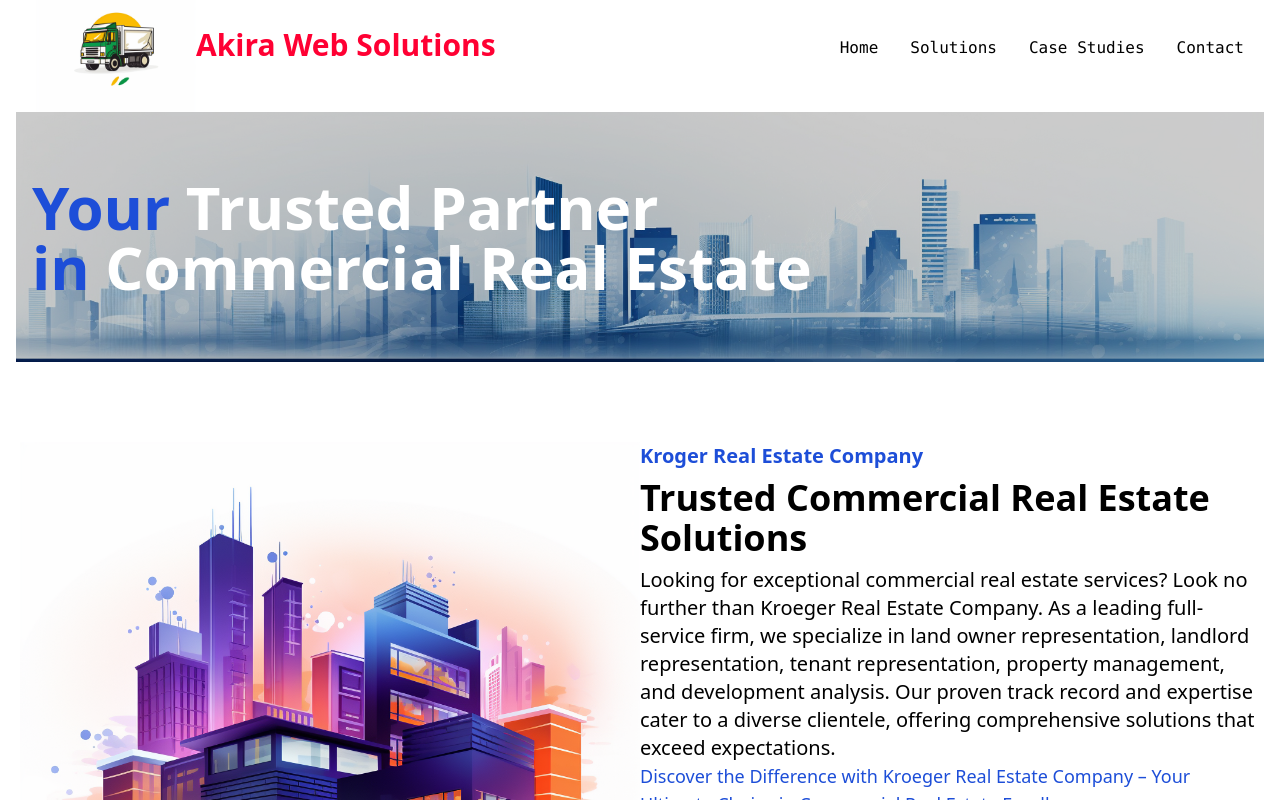
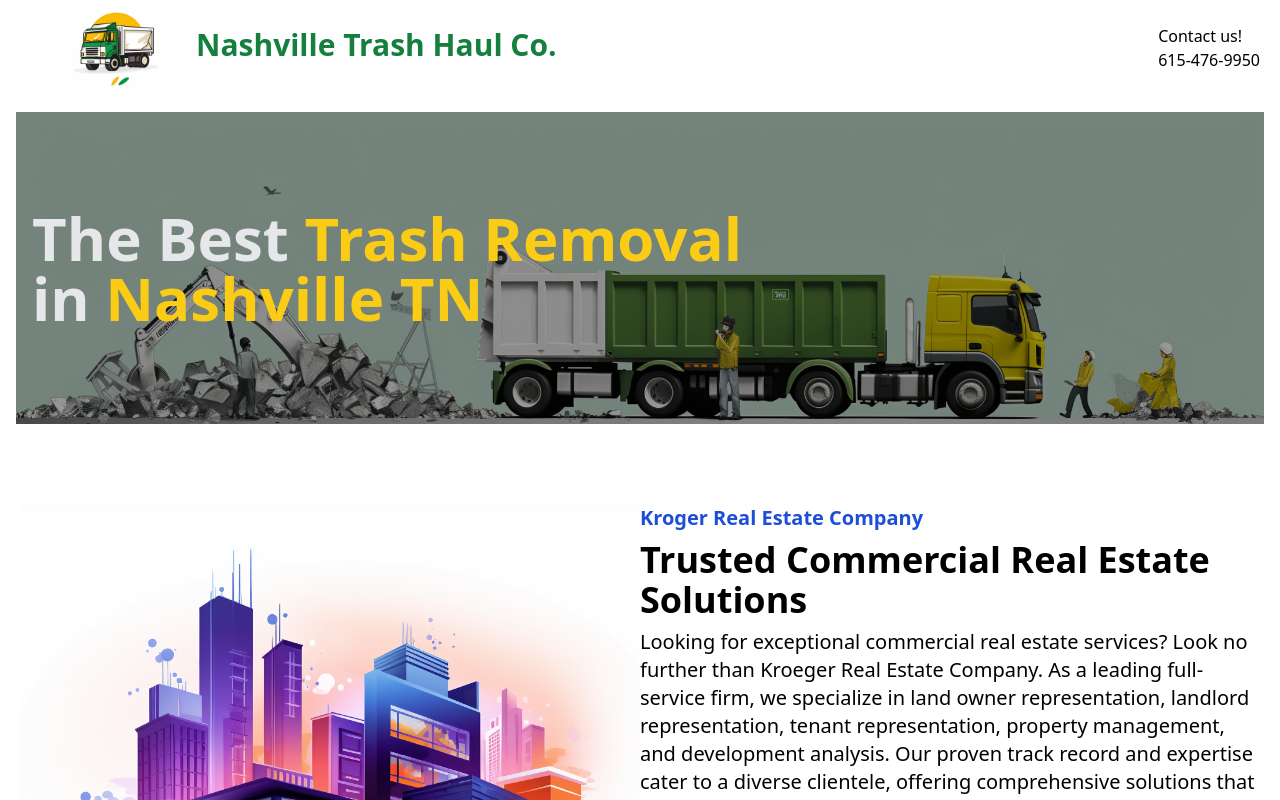
Before and after one commit to ryanhood10/trash-haul, a React (Create React App) app: page / in a window 1280 px wide. Shown: the top 800 px of the page. Built offline with nearby package versions, Linux system fonts and the light colour scheme.

Commit message:
added Hero

```diff
--- a/package.json
+++ b/package.json
@@ -3,6 +3,7 @@
   "version": "0.1.0",
   "private": true,
   "dependencies": {
+    "@fortawesome/fontawesome-svg-core": "^6.4.2",
     "@fortawesome/free-brands-svg-icons": "^6.4.2",
     "@fortawesome/free-solid-svg-icons": "^6.4.2",
     "@fortawesome/react-fontawesome": "^0.2.0",
@@ -17,6 +18,7 @@
     "react-icons": "^4.11.0",
     "react-router-dom": "^6.17.0",
     "react-scripts": "5.0.1",
+    "react-typed": "^1.2.0",
     "tailwindcss": "^3.3.5",
     "web-vitals": "^2.1.4"
   },
--- a/src/App.js
+++ b/src/App.js
@@ -6,6 +6,7 @@
 import Contact from './components/Contact';
 // import HeadlineCards from './compenents/HeadlineCards';
 import OtherHero from './components/OtherHero';
+import Hero from './components/Hero';
 import './index.css';
 
 
@@ -29,27 +30,11 @@
           <Route
             path="/"
             element={<React.Fragment>
-              <OtherHero />
+              <Hero />
         <Engagement />
         <Contact />
             </React.Fragment>
             }
-          />
-
-          <Route
-            path="/solutions"
-            element={<React.Fragment>
-              <OtherHero />
-              <Contact />
-
-            </React.Fragment>}
-          />
-          <Route
-            path="/contact"
-            element={<React.Fragment>
-              <OtherHero />
-              <Contact />
-            </React.Fragment>}
           />
 
         </Routes>
--- a/src/components/Header.js
+++ b/src/components/Header.js
@@ -15,83 +15,16 @@
 
   return (
     <header>
-      <nav className='flex justify-between items-center h-24 max-w-[1240px] mx-auto text-white'>
-        <h1 className='text-3xl font-bold text-[#FF0033] m-4'> <img className="h-40 inline-block" src={Logo} alt="Akira Logo" ></img>Akira Web Solutions</h1>
-        <ul className='hidden md:flex font-mono text-black'>
-          <li className='p-4' >
-            <Link to="/" className={location.pathname === '/' ? 'active' : ''}>
-              Home
+      <nav className='flex justify-between  items-center h-24 max-w-[1240px] mx-auto'>
+        <Link to="/" className={location.pathname === '/' ? 'active' : ''}>
+        <h1 className='text-3xl font-bold text-green-700 m-4'>
+        <img className="h-40 inline-block" src={Logo} alt="Our Logo" ></img>Nashville Trash Haul Co.</h1>
             </Link>
-          </li>
-          <li className='p-4'>
-            <Link
-              to="/solutions"
-              className={location.pathname === '/schedule' ? 'active' : ''}
-            >
-              Solutions
-            </Link>
-          </li>
-          <li className='p-4'>
-            <Link
-              to="/CaseStudies"
-              className={location.pathname === '/news' ? 'active' : ''}
-            >
-              Case Studies
-            </Link>
-          </li>
-          <li className='p-4'>
-            <Link
-              to="/connect"
-              className={location.pathname === '/contact' ? 'active' : ''}
-            >
-              Contact
-            </Link>
-          </li>
-        </ul>
 
-
-        <div onClick={handleNav} className='block md:hidden fixed top-5 right-6 text-black'>
-          {/* if else statement to show navbar state */}
-          {!nav ? <AiOutlineClose size={20}/> :    <AiOutlineMenu size={20} /> }
-        </div>
-
-    {/* Second menu (for side Navbar) */}
-
-        <div className={!nav ? 'fixed left-0 top-0 w-[60%] h-full border-r border-r-gray-900 bg-white ease-in-out duration-500 text-black  z-50' : "fixed left-[-100%]"}>
-                  <h1 className='w-full text-xl font-bold text-[#FF0033] m-4'> <img className="h-12 inline-block" src={Logo} alt="Akira Logo" ></img>Akira Web Solutions</h1>
-
-          <ul className='pt-12 uppercase text-black'>
-        <li className='p-4 border-b  border-gray-600' >
-            <Link to="/" className={location.pathname === '/' ? 'active' : ''}>
-              Home
-            </Link>
-          </li>
-          <li className='p-4 border-b border-gray-600'>
-          <Link
-              to="/solutions"
-              className={location.pathname === '/schedule' ? 'active' : ''}
-            >
-              Solutions
-            </Link>
-          </li>
-          <li className='p-4 border-b border-gray-600'>
-          <Link
-              to="/CaseStudies"
-              className={location.pathname === '/news' ? 'active' : ''}
-            >
-              Case Studies
-            </Link>
-          </li>
-          <li className='p-4 border-b border-gray-600'>
-            <Link
-              to="/contact"
-              className={location.pathname === '/contact' ? 'active' : ''}
-            >
-              Contact
-            </Link>
-          </li>
-        </ul>
-        </div>
+          <div>
+            <h1 >Contact us!</h1>
+            <p>615-476-9950</p>
+            </div>
       </nav>
     </header>
   );
--- /dev/null
+++ b/src/components/Hero.jsx
@@ -0,0 +1,30 @@
+import React from 'react'
+import robot1 from './assets/pictures/trashHaulHeader.png';
+// import robot2 from '../images/ryanh5800_robot_current_day_bd7addf9-7568-48cf-b261-27977247aeb6.png';
+// import robot3 from '../images/ryanh5800_robot_current_day_9e083e76-b13d-4a6c-b01e-a6199c16fb10.png';
+// import people1 from '../images/ryanh5800_people_working_on_technology_candid_4k_realistic_7e37e369-f643-40a4-9eba-e1da1bbcab34.png';
+// import people2 from '../images/ryanh5800_people_working_on_technology_candid_4k_realistic_5290fb78-f32e-4f12-9363-6fd01f13b364.png';
+// import laptop1 from '../images/ryanh5800_laptop_programming_79deee30-92ba-476b-b0de-86644d0cd5f3.png';
+// import laptop2 from '../images/ryanh5800_laptop_programming_0e3fd6a7-8dbf-4f63-b14d-ca0e8091b454.png';
+// import react1 from '../images/ryanh5800_React_icon_programming_68468fde-6f40-4320-8555-184738340d8c.png';
+// import ai1 from '../images/ryanh5800_AI_technology_computer_realistic_4k_e9546bf4-882c-4417-b9b4-395e20e11fd6.png';
+// import ai2 from '../images/ryanh5800_AI_technology_61ac7b13-8eeb-4d3c-a13e-597df96274bf.png';
+
+
+
+const Hero = () => {
+    return (
+        <div className="max-w-[1640px] mx-auto p-4">
+            <div className='max-h-[500px] relative'>
+                {/* overlay */}
+                <div className='absolute w-full h-full text-gray-200 max-h-[500px] bg-black/40 flex flex-col justify-center'>
+                    <h1 className='px-4 text-4xl sm:text-5xl md:text-6xl lg:7xl font-bold' >The Best <span className='text-yellow-400'> Trash Removal</span></h1>
+                    <h1 className='px-4 text-4xl sm:text-5xl md:text-6xl lg:7xl font-bold' >in <span className='text-yellow-400'> Nashville TN</span></h1>
+                </div>
+                    <img className='w-full max-h-[500px] object-cover' src={robot1}  alt="robot1" />
+            </div>
+        </div>
+    )
+}
+
+export default Hero
--- a/src/components/OtherHero.jsx
+++ b/src/components/OtherHero.jsx
@@ -1,5 +1,5 @@
 import React, { useRef, useState, useEffect } from 'react';
-import RealEstateBanner from './assets/pictures/RealEstateBanner2.png';
+import RealEstateBanner from './assets/pictures/trashHaulHeader.png';
 
 const OtherHero = () => {
     const divRef = useRef(null);
@@ -36,7 +36,7 @@
                     <h1 className='px-4 text-4xl sm:text-5xl md:text-6xl lg:7xl font-bold text-blue-700' >Your<span className='text-white'> Trusted Partner</span></h1>
                     <h1 className='px-4 text-4xl sm:text-5xl md:text-6xl lg:7xl font-bold text-blue-700' >in <span className='text-white'> Commercial Real Estate</span></h1>
                 </div>
-                <img className='w-full max-h-[250px] object-cover' src={RealEstateBanner}  alt="robot1" />
+                <img className='w-full h-[250px] object-contain' src={RealEstateBanner} alt="robot1" />
             </div>
         </div>
     )
```
Also changed, not shown: src/components/assets/pictures/trashHaulHeader.png (added), 1 other file (tests, documents, lock files or other folders).
